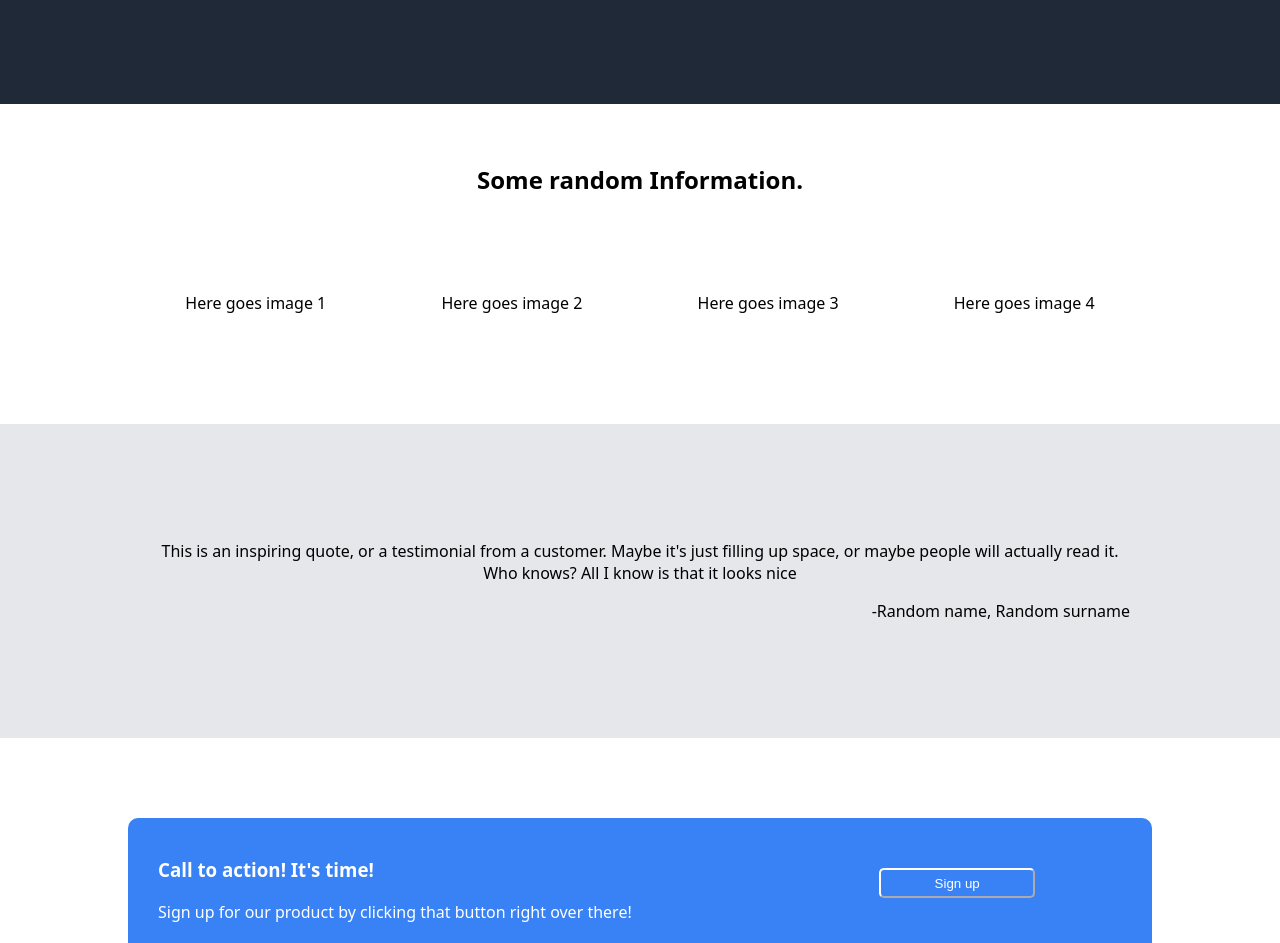
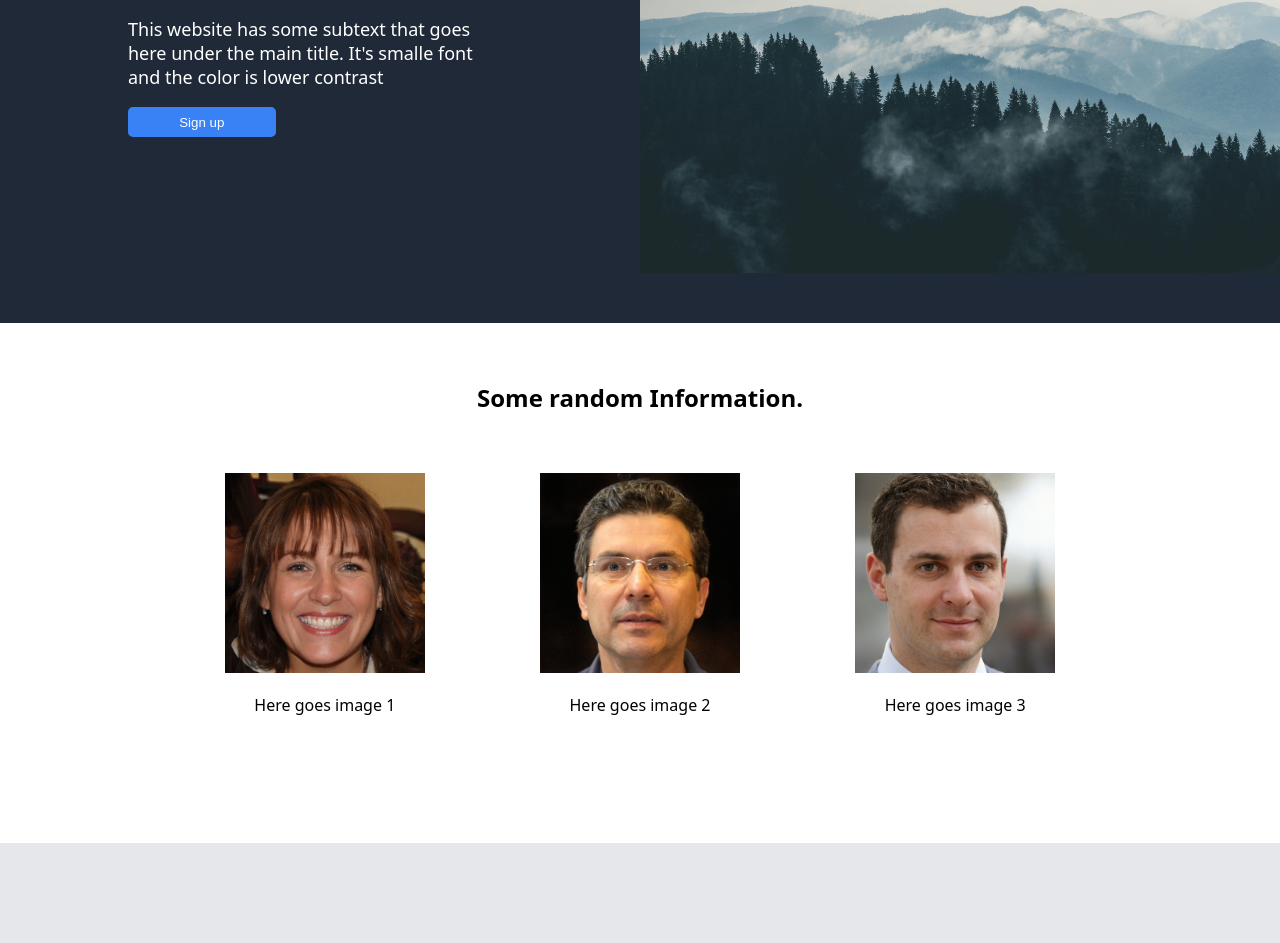
Before and after one commit to Bautaxx/Landing-page, a plain HTML site: page home.html in a window 1280 px wide. Shown: the part 258-1201 px from the top of the page. Drawn offline with Linux system fonts and the light colour scheme; files whose address does not match are found by name.

Commit message:
Fonts and images added

```diff
--- a/home.html
+++ b/home.html
@@ -18,30 +18,28 @@
     </div>
     <div class="presentation">
         <div class="box-1">
-            <h1 id="text">This website is awesome</h1>
-            <p id="text">This website has some subtext that goes here under the main title. It's smalle font and the color is lower contrast</p>
+            <h1>This website is awesome</h1>
+            <p>This website has some subtext that goes here under the main title. It's smalle font and the color is lower contrast</p>
             <button id="button-1">Sign up</button>
         </div>
-        <div class="box-2">This is an image placeholder</div>
+        <div class="box-2">
+            <img src="F:\Programming\Repos\Landing-page\Images\pexels-creative-vix-9754.jpg">
+        </div>
     </div>
     <div class="extra-info">
         <h2>Some random Information.</h2>
         <div class="images-container">
             <div>
-                <img>
+                <img src="F:\Programming\Repos\Landing-page\Images\1.jpg">
                 <p>Here goes image 1</p>
             </div>
             <div>
-                <img>
+                <img src="F:\Programming\Repos\Landing-page\Images\2.jpg">
                 <p>Here goes image 2</p>
             </div>
             <div>
-                <img>
+                <img src="F:\Programming\Repos\Landing-page\Images\3.jpg">
                 <p>Here goes image 3</p>
-            </div>
-            <div>
-                <img>
-                <p>Here goes image 4</p>
             </div>
         </div>
     </div>
--- a/main.css
+++ b/main.css
@@ -18,6 +18,8 @@ body{
     flex: 1;
     text-align: center;
     margin-left: -10%;
+    font-size: 24px;
+    color: #f9faf8;
 }
 .header .right-header{
     flex: 1;
@@ -28,7 +30,7 @@ body{
 /*This is the presentation section*/
 .presentation{
     display: flex;
-    height: 300px;
+    height: 500px;
     background-color: #1f2937;
     gap: 15px;
     color: white;
@@ -36,6 +38,14 @@ body{
 .presentation .box-1{
     flex: 1;
     padding-left: 10%;
+}
+.presentation h1{
+    font-size: 48px;
+    font-weight: extra-bold;
+    color: #f9faf8;
+}
+.presentation p{
+    font-size: 18px;
 }
 .presentation .box-1 #button-1{
     height: 30px;
@@ -47,19 +57,26 @@ body{
 }
 .presentation .box-2{
     flex: 1.5;
-    text-align: center;
-    padding-top: 100px;
-
+    display: flex;
+    justify-content: center;
+    align-items: center;
+    padding-left: 10%;
+}
+.presentation img{
+    height: 80%;
 }
 /*Extra Information section*/
 .extra-info{
     background-color:white;
-    height: 300px;
+    height: 500px;
     padding-bottom: 20px;
 }
 .extra-info h2{
     text-align: center;
     padding: 3%;
+}
+.extra-info p{
+    text-align: center;
 }
 .extra-info .images-container {
     display: flex;
@@ -69,6 +86,9 @@ body{
     margin-right: 5%;
     gap: 10%;
     padding-bottom: 10px;
+}
+.extra-info img{
+    height: 200px;
 }
 /*Testimonial Section*/
 .testimonial{
@@ -80,13 +100,18 @@ body{
 }
 .testimonial #text{
     text-align: center;
+    font-size: 36px;
+    font-weight: lighter;
+    font-style: italic;
 }
 .testimonial #author{
     text-align: end;
+    font-size: 20px;
+    font-weight: 400;
 }
 /*Call to action section*/
 .cta{
-    height: 300px;
+    height: 500px;
     background-color: white;
     display: flex;
     justify-content: center;
@@ -95,7 +120,7 @@ body{
 .cta .blue-rectangle{
     background-color:#3882f6;
     color: white;
-    height: 140px;
+    height: 50%;
     width: 80%;
     border-radius: 10px;
     display: flex;
@@ -106,6 +131,10 @@ body{
 .cta .blue-rectangle .text{
     flex: 3;
     padding-left: 30px ;
+}
+.cta h3{
+    font-size: 36px;
+    font-weight:extra-bold;
 }
 .cta .blue-rectangle .button-config{
     flex:2;
```
Also changed, not shown: Images/1.jpg (added), Images/2.jpg (added), Images/3.jpg (added), Images/pexels-creative-vix-9754.jpg (added).
